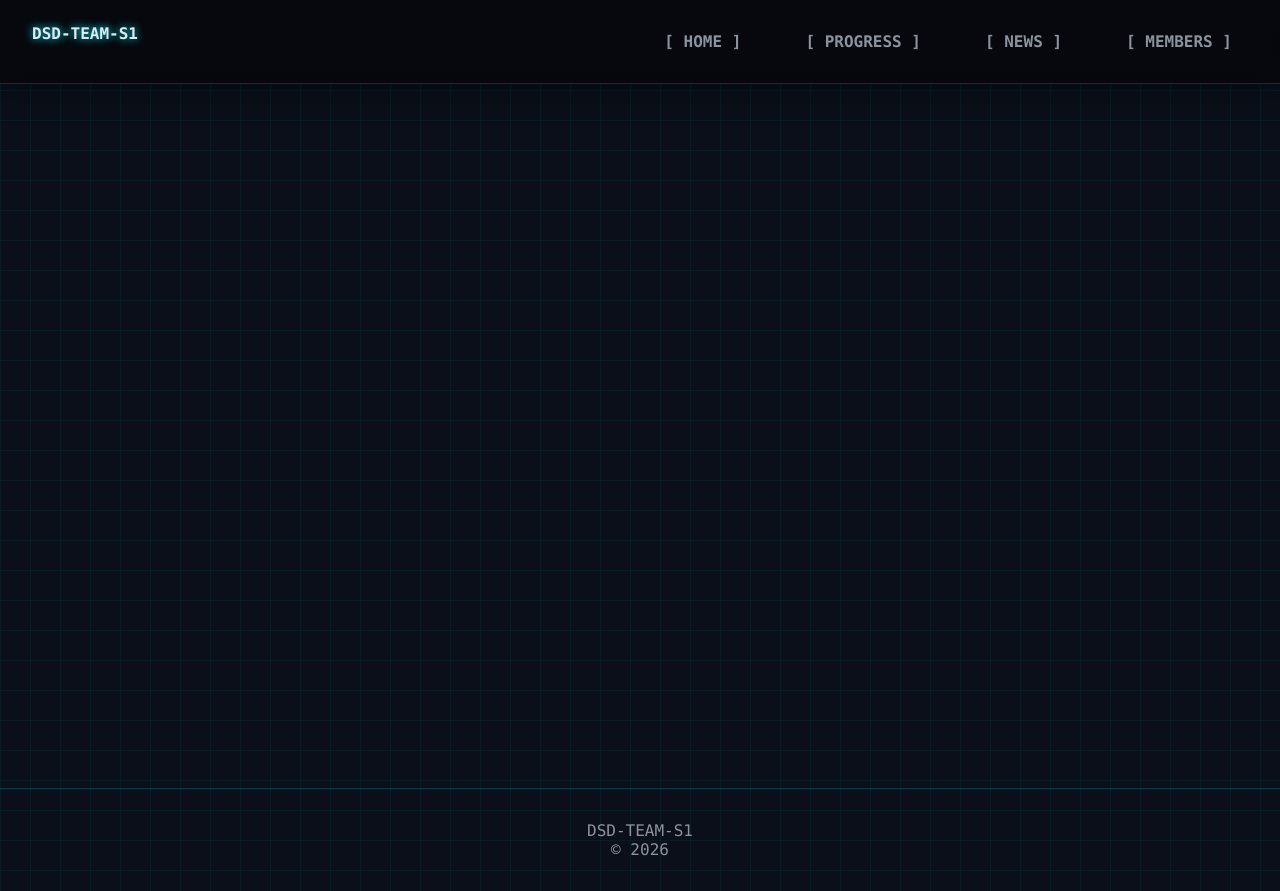
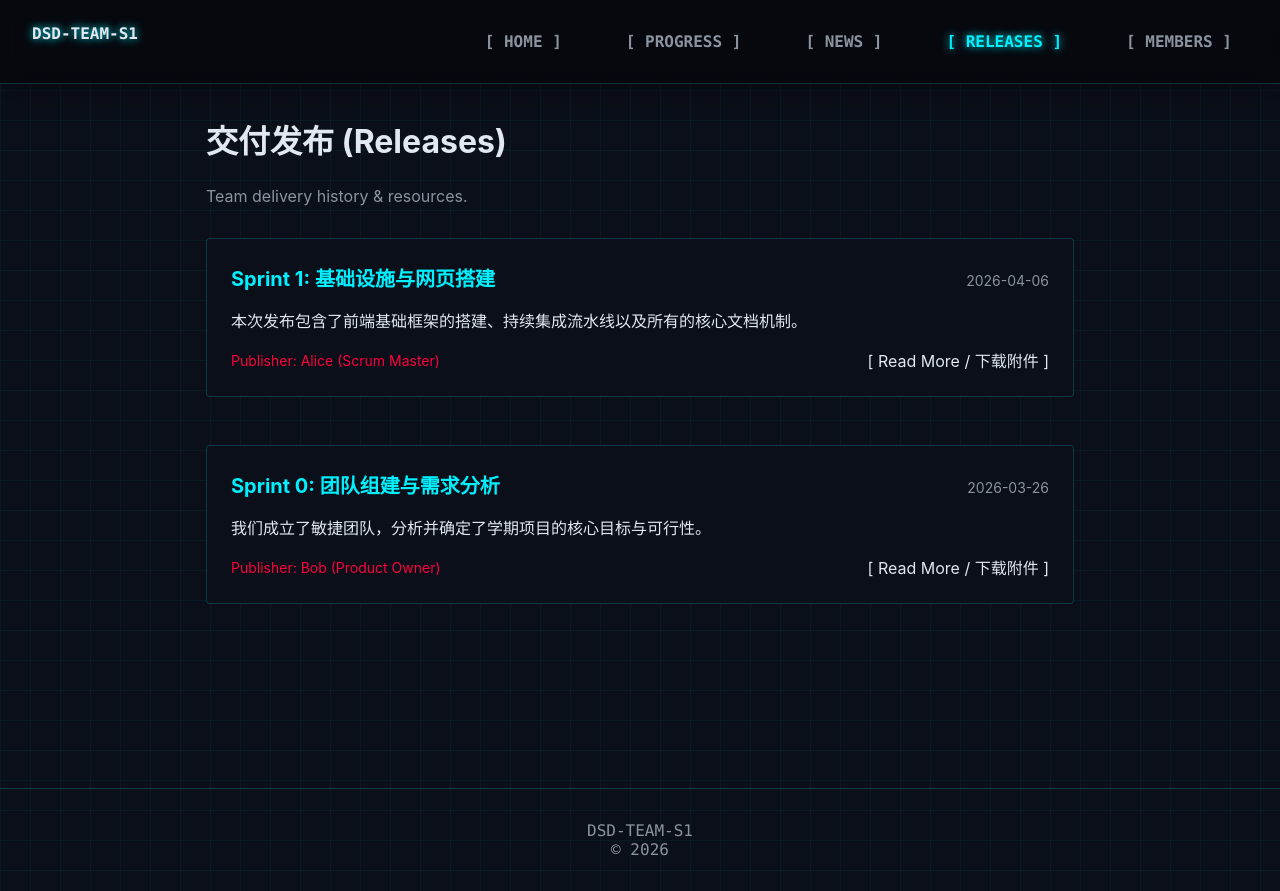
Before and after one commit to DSD-S1-TEST/test.github.io, a React (Vite) app: page /#/releases in a window 1280 px wide. Built offline with nearby package versions, Linux system fonts and the light colour scheme.

Commit message:
feat: add Releases module with markdown parsing and PDF/GitHub attachments

```diff
--- a/src/App.tsx
+++ b/src/App.tsx
@@ -5,6 +5,8 @@ import NewsList from './pages/NewsList';
 import NewsDetail from './pages/NewsDetail';
 import MemberList from './pages/MemberList';
 import MemberDetail from './pages/MemberDetail';
+import ReleaseList from './pages/ReleaseList';
+import ReleaseDetail from './pages/ReleaseDetail';
 import './index.css';
 
 function Navbar() {
@@ -26,6 +28,7 @@ function Navbar() {
       <Link className={`nav-link ${isActive('/')}`} to="/">[ HOME ]</Link>
       <Link className={`nav-link ${isActive('/progress')}`} to="/progress">[ PROGRESS ]</Link>
       <Link className={`nav-link ${isActive('/news')}`} to="/news">[ NEWS ]</Link>
+      <Link className={`nav-link ${isActive('/releases')}`} to="/releases">[ RELEASES ]</Link>
       <Link className={`nav-link ${isActive('/members')}`} to="/members">[ MEMBERS ]</Link>
     </nav>
   );
@@ -41,6 +44,8 @@ export default function App() {
           <Route path="/progress" element={<Progress />} />
           <Route path="/news" element={<NewsList />} />
           <Route path="/news/:id" element={<NewsDetail />} />
+          <Route path="/releases" element={<ReleaseList />} />
+          <Route path="/releases/:id" element={<ReleaseDetail />} />
           <Route path="/members" element={<MemberList />} />
           <Route path="/members/:id" element={<MemberDetail />} />
         </Routes>
--- /dev/null
+++ b/src/content/news/2026-04-06-release-news.md
@@ -0,0 +1,13 @@
+---
+title: "重磅: 第一阶段(Sprint 1)已成功交付！"
+date: "2026-04-06"
+author: "System Admin"
+summary: "我们非常高兴地宣布，第一阶段的前后端基础架构已经搭建完成，您可以前往 Release 页面查下载附件。"
+---
+# Sprint 1 顺利完成！
+
+历经数周的开发，我们终于迎来了第一个成果发布节点。
+
+👉👉👉 [点击这里跳转到 Sprint 1 发布页，下载 PDF 评审报告](#/releases/sprint-1) 👈👈👈
+
+同时，这篇新闻也宣告了我们的 **平级的发布页模块 (Releases)** 的正式上线。
--- a/src/content/progress/gantt.md
+++ b/src/content/progress/gantt.md
@@ -1,14 +1,13 @@
 gantt
-    title DSD-S1-TEST Development Schedule
+    title DSD-TEAM-S1 Development Schedule
     dateFormat  YYYY-MM-DD
     axisFormat  %m-%d
+    tickInterval 1week
 
-    section Phase 1: Infrastructure
-    Tech Stack Planning       :done,    task1, 2026-03-25, 2026-03-26
-    Static Server & Routing   :done,    task2, 2026-03-27, 2d
-    Tech UI Refactoring       :active,  task3, 2026-03-29, 2d
-    Markdown Parsing Engine   :         task4, after task3, 3d
-
-    section Phase 2: Features
-    CI/CD Pipeline            :         task5, 2026-04-02, 3d
-    Testing & Integration     :         task6, after task5, 4d
+    section Phase 1: Preparation
+    Project start(03-19 —— 03-26)               :milestone, m1, 2026-03-19, 0d
+    Team formation                              :done,    task1, 2026-03-19, 2026-03-26
+    Team formation complete(03-26 —— 04-02)     :milestone, m2, 2026-03-26, 0d
+    Team web development                        :done,    task2, 2026-03-26, 2026-04-02
+    Web development complete(04-02 —— 04-09)    :milestone, m3, 2026-04-02, 0d
+    Requirement analysis                        :done,    task3, 2026-04-02, 2026-04-09
--- /dev/null
+++ b/src/content/releases/sprint-0.md
@@ -0,0 +1,10 @@
+---
+title: "Sprint 0: 团队组建与需求分析"
+date: "2026-03-26"
+publisher: "Bob (Product Owner)"
+summary: "我们成立了敏捷团队，分析并确定了学期项目的核心目标与可行性。"
+---
+# 团队组建结束
+
+在本次交付中，我们并没有代码产生，而是讨论并确认了后续的开发计划与需求蓝图。
+（本次发布没有代码链接和PDF供下载）
--- /dev/null
+++ b/src/content/releases/sprint-1.md
@@ -0,0 +1,18 @@
+---
+title: "Sprint 1: 基础设施与网页搭建"
+date: "2026-04-06"
+publisher: "Alice (Scrum Master)"
+summary: "本次发布包含了前端基础框架的搭建、持续集成流水线以及所有的核心文档机制。"
+pdf_url: "/assets/releases/sprint-1-report.pdf"
+github_url: "https://github.com/DSD-S1-TEST/DSD-S1.github.io"
+---
+# Sprint 1 详细交付说明
+
+在过去的几周里，团队集中力量完成了基础设施搭建：
+- 使用 React + Vite 实现了全静态网页部署。
+- 构建了基于 Markdown 的新闻、进度、成员、发布模块。
+- 通过 GitHub Actions 实现持续集成自动化部署。
+
+### 附件内容
+您可以直接点击上方的 `[ 下载 PDF 报告 ]` 来获取本阶段的评审文件。
+或者前往我们的 `[ GitHub 仓库 ]` 审查源代码。
--- /dev/null
+++ b/src/pages/ReleaseDetail.tsx
@@ -0,0 +1,55 @@
+import { useParams, Link } from 'react-router-dom';
+import ReactMarkdown from 'react-markdown';
+import remarkGfm from 'remark-gfm';
+import { parseFrontMatter } from '../utils/mdParser';
+import type { ReleaseAttributes } from '../utils/mdParser';
+
+const releaseFiles = import.meta.glob('../content/releases/*.md', { query: '?raw', import: 'default', eager: true });
+
+export default function ReleaseDetail() {
+  const { id } = useParams();
+  const filePath = `../content/releases/${id}.md`;
+  const fileContent = releaseFiles[filePath] as string;
+
+  if (!fileContent) {
+    return <div style={{ textAlign: 'center', padding: '4rem' }}><h2>404 - Release Not Found</h2><Link to="/releases">Back to Releases</Link></div>;
+  }
+
+  const { attributes, body } = parseFrontMatter<ReleaseAttributes>(fileContent);
+
+  return (
+    <div className="card">
+      <Link to="/releases" style={{ display: 'inline-block', marginBottom: '2rem', color: 'var(--text-muted)' }}>
+        ← 返回发布列表 (Back to Releases)
+      </Link>
+
+      <h1 style={{ color: 'var(--primary-glow)', marginBottom: '0.5rem' }}>{attributes.title}</h1>
+
+      <div style={{ display: 'flex', gap: '2rem', color: 'var(--text-muted)', fontSize: '0.9rem', marginBottom: '1.5rem', borderBottom: '1px solid rgba(0, 240, 255, 0.2)', paddingBottom: '1rem' }}>
+        <span>📅 Date: {attributes.date}</span>
+        <span style={{ color: '#ff003c' }}>👤 Publisher: {attributes.publisher}</span>
+      </div>
+
+      {/* 条件渲染 附件按钮 */}
+      {(attributes.pdf_url || attributes.github_url) && (
+        <div style={{ padding: '1rem', background: 'rgba(0, 240, 255, 0.05)', borderRadius: '4px', marginBottom: '2rem', display: 'flex', gap: '1rem', flexWrap: 'wrap' }}>
+          {attributes.pdf_url && (
+            <a href={attributes.pdf_url} download style={{ display: 'inline-block', padding: '0.5rem 1rem', background: 'rgba(0, 240, 255, 0.1)', border: '1px solid var(--primary-glow)', color: 'var(--primary-glow)', textDecoration: 'none', borderRadius: '4px' }}>
+              📥 下载 PDF 报告 / Download PDF
+            </a>
+          )}
+
+          {attributes.github_url && (
+            <a href={attributes.github_url} target="_blank" rel="noopener noreferrer" style={{ display: 'inline-block', padding: '0.5rem 1rem', background: 'rgba(255, 0, 60, 0.1)', border: '1px solid rgba(255, 0, 60, 0.5)', color: '#ff003c', textDecoration: 'none', borderRadius: '4px' }}>
+              🐙 前往 GitHub 仓库 / GitHub Repo
+            </a>
+          )}
+        </div>
+      )}
+
+      <div style={{ lineHeight: '1.6' }}>
+        <ReactMarkdown remarkPlugins={[remarkGfm]}>{body}</ReactMarkdown>
+      </div>
+    </div>
+  );
+}
--- /dev/null
+++ b/src/pages/ReleaseList.tsx
@@ -0,0 +1,39 @@
+import { Link } from 'react-router-dom';
+import { parseFrontMatter } from '../utils/mdParser';
+import type { ReleaseAttributes } from '../utils/mdParser';
+
+// Dynamic import of all release markdown files
+const releaseFiles = import.meta.glob('../content/releases/*.md', { query: '?raw', import: 'default', eager: true });
+
+export default function ReleaseList() {
+  const releases = Object.entries(releaseFiles).map(([path, content]) => {
+    const id = path.split('/').pop()?.replace('.md', '') || '';
+    const parsed = parseFrontMatter<ReleaseAttributes>(content as string);
+    return { id, ...parsed.attributes };
+  }).sort((a, b) => new Date(b.date).getTime() - new Date(a.date).getTime());
+
+  return (
+    <div>
+      <h1 style={{ margin: '0 0 1.5rem 0' }}>交付发布 (Releases)</h1>
+      <p style={{ color: 'var(--text-muted)', marginBottom: '2rem' }}>Team delivery history & resources.</p>
+
+      <div style={{ display: 'flex', flexDirection: 'column', gap: '1.5rem' }}>
+        {releases.map(release => (
+          <div key={release.id} className="card" style={{ display: 'block', padding: '1.5rem' }}>
+            <div style={{ display: 'flex', justifyContent: 'space-between', alignItems: 'baseline', marginBottom: '1rem' }}>
+              <h2 style={{ margin: 0, fontSize: '1.25rem', color: 'var(--primary-glow)' }}>{release.title}</h2>
+              <span style={{ color: 'var(--text-muted)', fontSize: '0.875rem' }}>{release.date}</span>
+            </div>
+            <p style={{ marginBottom: '1rem', color: 'var(--text-color)' }}>{release.summary}</p>
+            <div style={{ display: 'flex', justifyContent: 'space-between', alignItems: 'center' }}>
+              <span style={{ fontSize: '0.875rem', color: '#ff003c' }}>Publisher: {release.publisher}</span>
+              <Link to={`/releases/${release.id}`} style={{ color: 'var(--primary-color)', textDecoration: 'none', borderBottom: '1px dashed var(--primary-color)' }}>
+                [ Read More / 下载附件 ]
+              </Link>
+            </div>
+          </div>
+        ))}
+      </div>
+    </div>
+  );
+}
```
Also changed, not shown: src/utils/mdParser.ts (+9 -0 lines), 147 other files (tests, documents, lock files or other folders).
